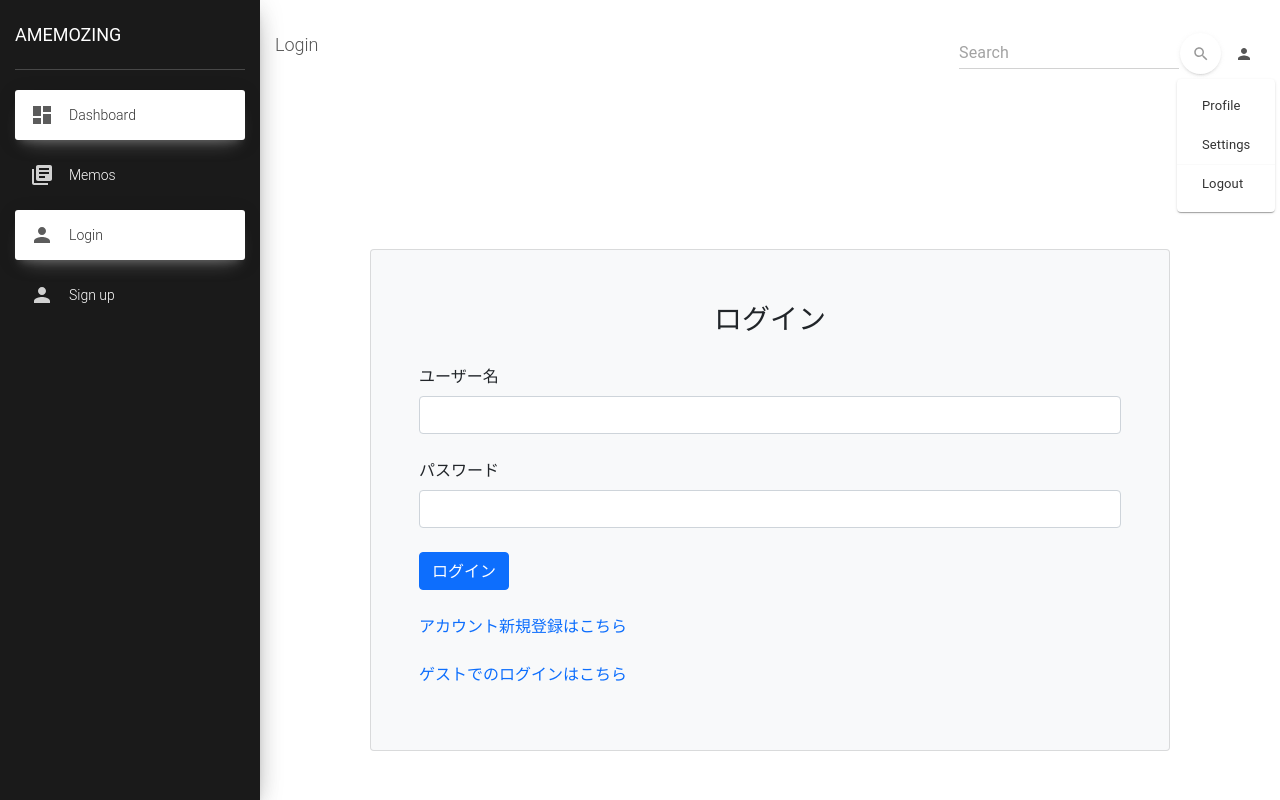
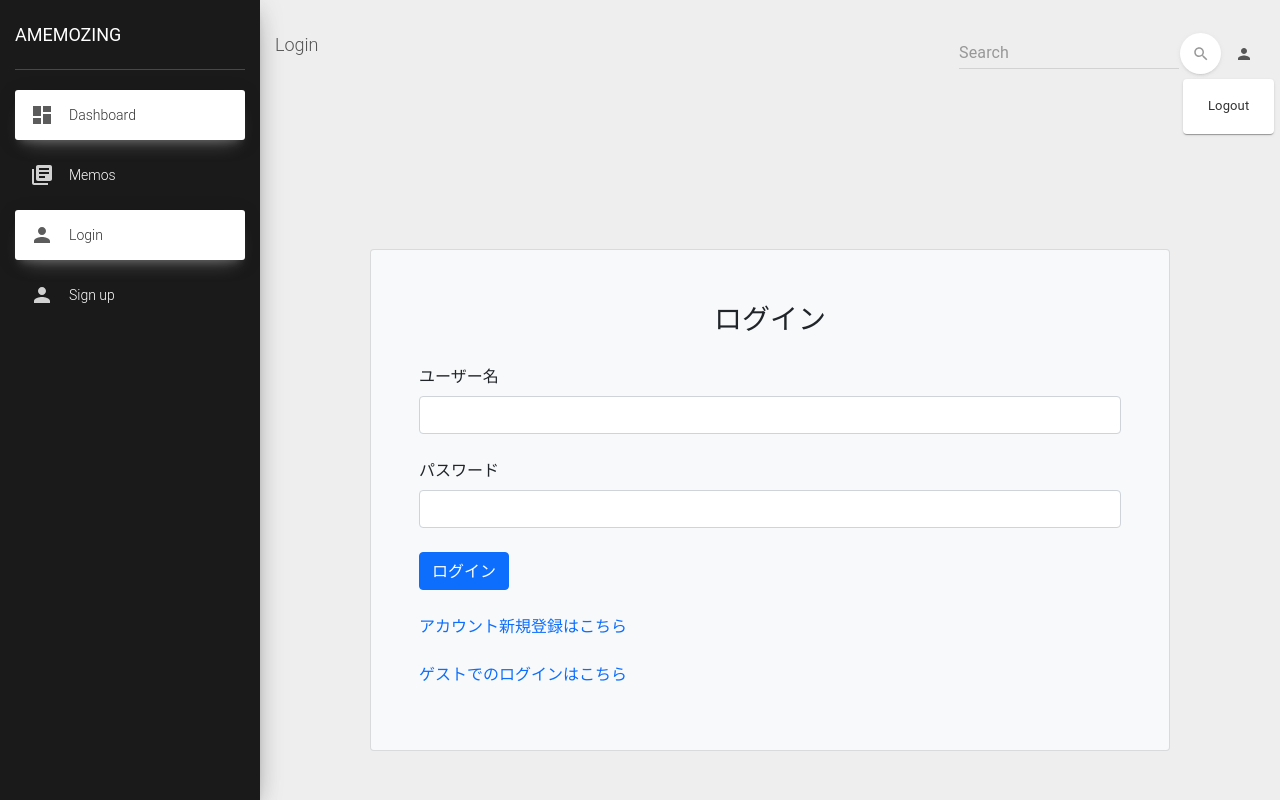
Before and after one commit to atsuki-t/AmemoZING, a Next.js app: page /login in a window 1280 px wide. Both pictures are taken after a click on the element 1243 px from the left and 53 px from the top of the page. Built offline with nearby package versions, Linux system fonts and the light colour scheme.

Commit message:
improve material ui

```diff
--- a/components/material-dashboard-style/layoutStyle.ts
+++ b/components/material-dashboard-style/layoutStyle.ts
@@ -21,6 +21,7 @@ const appStyle: any = (theme: any) => ({
     maxHeight: '100%',
     width: '100%',
     overflowScrolling: 'touch',
+    backgroundColor: '#eee'
   },
   content: {
     marginTop: '70px',
--- a/components/navTool.tsx
+++ b/components/navTool.tsx
@@ -1,5 +1,7 @@
 import React from 'react'
+import { useRouter } from 'next/router'
 import classNames from 'classnames'
+import Cookies from 'js-cookie'
 
 import { makeStyles } from '@material-ui/core/styles'
 import { MenuItem, MenuList, Grow, Paper, ClickAwayListener, Hidden, Popper, Divider } from '@material-ui/core'
@@ -10,6 +12,7 @@ import Button from './button'
 import styles from './material-dashboard-style/navTool'
 
 const NavTool: React.VFC = () => {
+  const router = useRouter()
   const useStyles = makeStyles(styles)
   const classes = useStyles()
   const [openProfile, setOpenProfile] = React.useState<any>(null)
@@ -21,6 +24,12 @@ const NavTool: React.VFC = () => {
     } else {
       setOpenProfile(event.currentTarget)
     }
+  }
+
+  const logout = () => {
+    setOpenProfile(null)
+    Cookies.remove('signedIn')
+    router.replace('/login')
   }
 
   return (
@@ -62,14 +71,7 @@ const NavTool: React.VFC = () => {
               <Paper>
                 <ClickAwayListener onClickAway={() => setOpenProfile(null)}>
                   <MenuList role="menu">
-                    <MenuItem onClick={() => setOpenProfile(null)} className={classes.dropdownItem}>
-                      Profile
-                    </MenuItem>
-                    <MenuItem onClick={() => setOpenProfile(null)} className={classes.dropdownItem}>
-                      Settings
-                    </MenuItem>
-                    <Divider light />
-                    <MenuItem onClick={() => setOpenProfile(null)} className={classes.dropdownItem}>
+                    <MenuItem onClick={logout} className={classes.dropdownItem}>
                       Logout
                     </MenuItem>
                   </MenuList>
--- a/components/navbar.tsx
+++ b/components/navbar.tsx
@@ -3,7 +3,7 @@ import classNames from 'classnames'
 import { useRouter } from 'next/router'
 
 import { makeStyles } from '@material-ui/core/styles'
-import { AppBar, Toolbar, IconButton, Hidden, Button } from '@material-ui/core'
+import { AppBar, Toolbar, IconButton, Hidden } from '@material-ui/core'
 import Menu from '@material-ui/icons/Menu'
 
 import NavTool from './navTool'
--- a/components/sidebar.tsx
+++ b/components/sidebar.tsx
@@ -73,6 +73,7 @@ const Sidebar: React.VFC<Props> = ({ routes, logoText, handleDrawerToggle, open,
           ModalProps={{ keepMounted: true }}
         >
           {brand}
+          <div className={classes.sidebarWrapper}>{links}</div>
           <div
             className={classes.background}
             style={{ backgroundColor: 'gray' }}
--- a/next.config.js
+++ b/next.config.js
@@ -1,6 +1,6 @@
 /** @type {import('next').NextConfig} */
 const nextConfig = {
-  reactStrictMode: true,
+  reactStrictMode: false,
 }
 
 module.exports = nextConfig
```
Also changed, not shown: pages/index.tsx (+3 -13 lines).
